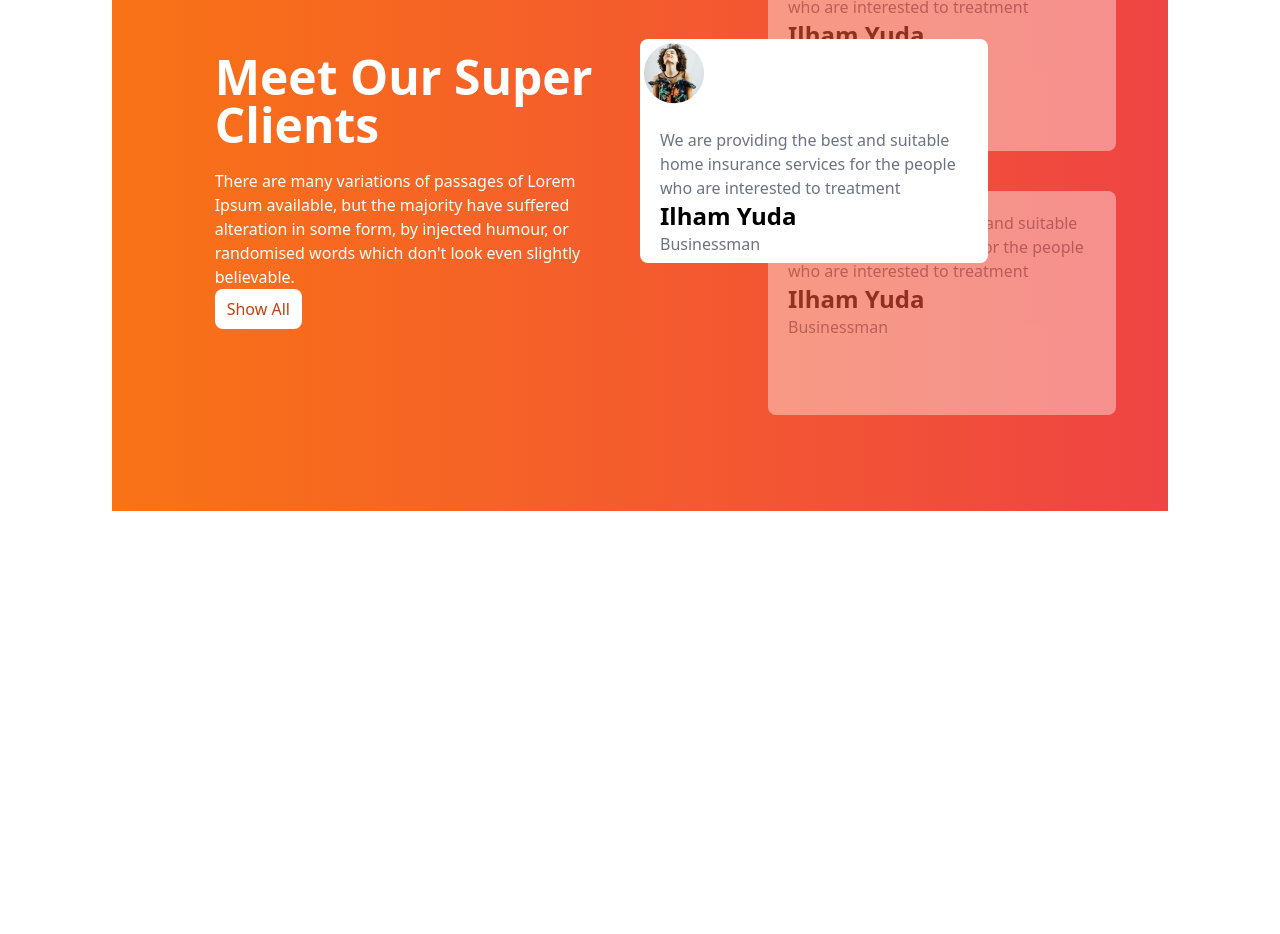
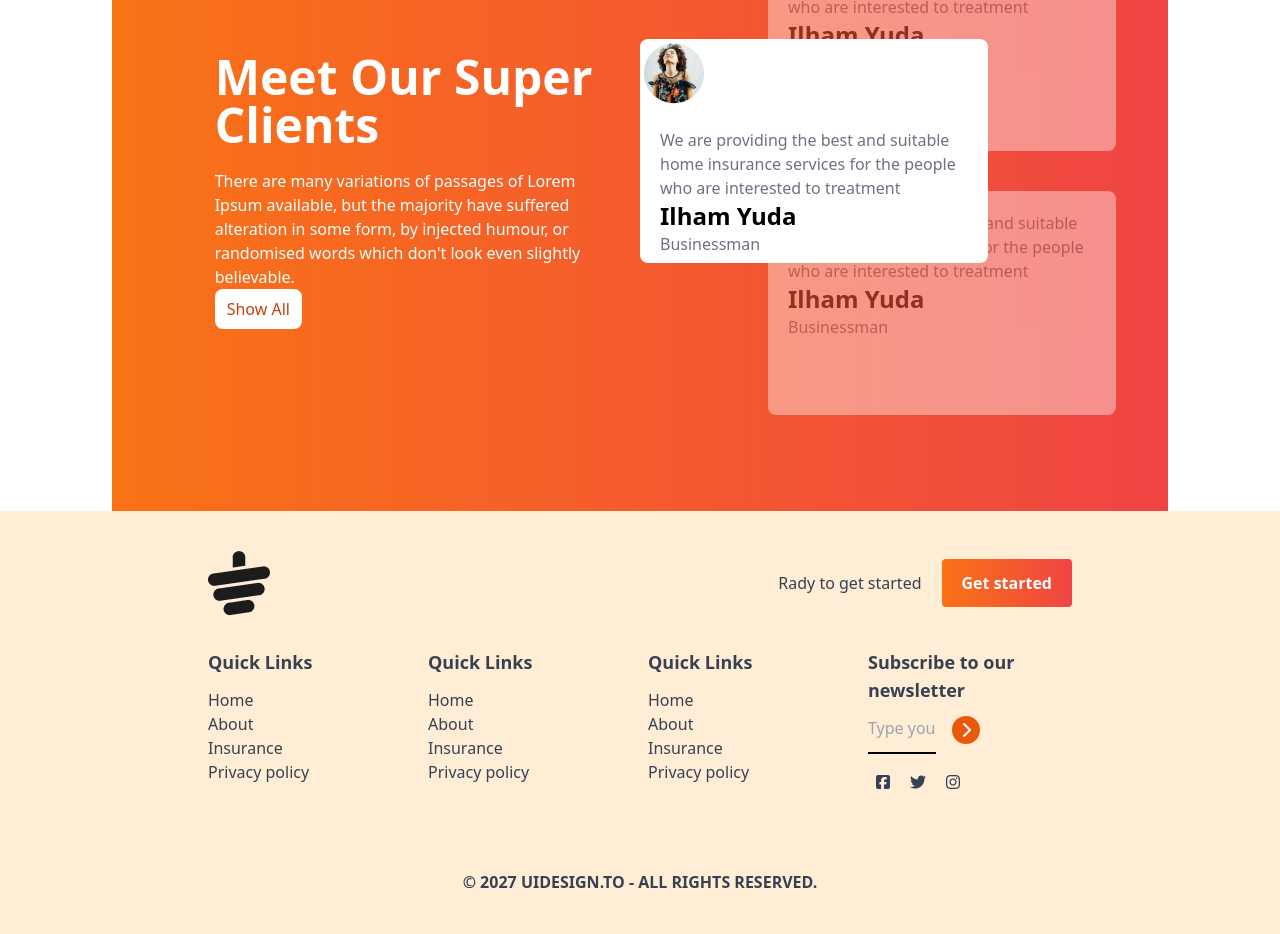
Before and after one commit to fbiplobhasan/Tea-stall-landing-page-, a plain HTML site: page index.html in a window 1280 px wide. Shown: the part 1961-2895 px from the top of the page. Before the commit the page ends 2472 px from the top, so only its background shows below. Drawn offline with nearby package versions, Linux system fonts and the light colour scheme.

Commit message:
add fotter section

```diff
--- a/index.html
+++ b/index.html
@@ -178,5 +178,65 @@
         </div>
       </Section>
     </main>
+    <footer class="bg-orange-100  text-gray-700 py-10 px-4 md:px-16">
+        <div class="w-9/12 mx-auto">
+            <!-- logo start here -->
+             <div class="flex mb-8 justify-between">
+                <img src="images/cup.png" alt="">
+                <div class="flex items-center gap-5">
+                    <h1>Rady to get started</h1>
+                    <button class="bg-gradient-to-r from-orange-500 to-red-500 text-white font-bold px-5 py-3 rounded">Get started</button>
+                </div>
+             </div>
+             <div class="grid grid-cols-1 md:grid-cols-2 lg:grid-cols-4 gap-4">
+                <!-- first column -->
+                 <div>
+                    <h3 class="font-semibold text-lg mb-3">Quick Links </h3>
+                    <ul>
+                        <li><a class="hover:text-orange-700" href="">Home</a></li>
+                        <li><a class="hover:text-orange-700" href="">About</a></li>
+                        <li><a class="hover:text-orange-700" href="">Insurance</a></li>
+                        <li><a class="hover:text-orange-700" href="">Privacy policy</a></li>
+                    </ul>
+                 </div>
+                 <div >
+                    <h3 class="font-semibold text-lg mb-3">Quick Links </h3>
+                    <ul>
+                        <li><a class="hover:text-orange-700" href="">Home</a></li>
+                        <li><a class="hover:text-orange-700" href="">About</a></li>
+                        <li><a class="hover:text-orange-700" href="">Insurance</a></li>
+                        <li><a class="hover:text-orange-700" href="">Privacy policy</a></li>
+                    </ul>
+                 </div>
+                 <div >
+                    <h3 class="font-semibold text-lg mb-3">Quick Links </h3>
+                    <ul>
+                        <li><a class="hover:text-orange-700" href="">Home</a></li>
+                        <li><a class="hover:text-orange-700" href="">About</a></li>
+                        <li><a class="hover:text-orange-700" href="">Insurance</a></li>
+                        <li><a class="hover:text-orange-700" href="">Privacy policy</a></li>
+                    </ul>
+                 </div>
+                 <!-- Fourth column -->
+                 <div>
+                    <h3 class="font-semibold text-lg mb-3">Subscribe to our newsletter</h3>
+                    <div class=" flex gap-4 inline">
+                        <input class="bg-transparent  border-b-2 pb-3 border-black  md:w-2/6 " type="text" placeholder="Type your email">
+                    <i class="fa-solid fa-chevron-right text-white items-center justify-center hover:text-orange-300 h-7 w-7 bg-orange-600  flex inline rounded-full"></i>
+                    </div>
+                    <div class="flex gap-5 mt-5 ml-2">
+                        <i class="fa-brands fa-square-facebook"></i>
+                        <i class="fa-brands fa-twitter"></i>
+                        <i class="fa-brands fa-instagram"></i>
+                     </div>
+                 </div>
+
+
+            </div>
+
+
+        </div>
+        <p class="flex justify-center items-center mt-20 mb-50 font-bold uppercase">© 2027 UIDesign.to - All rights reserved.</p>
+    </footer>
 </body>
 </html>
```
